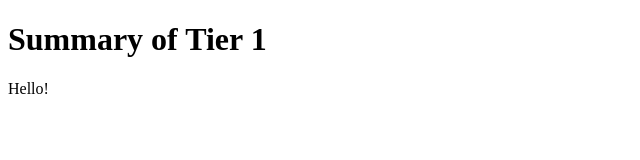
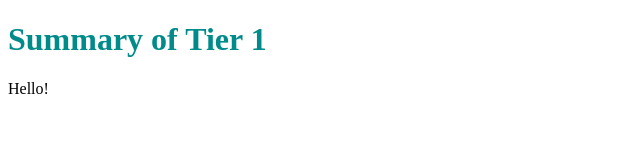
Before and after one commit to john-maybee/summary-video-tier1, a plain HTML site: page index.html in a window 1280 px wide. Shown: the whole page, without its empty margins (0-640 px from the left). Drawn offline with Linux system fonts and the light colour scheme.

Commit message:
brought in CSS file

```diff
--- a/index.html
+++ b/index.html
@@ -4,6 +4,8 @@
     <meta charset="UTF-8">
     <meta http-equiv="X-UA-Compatible" content="IE=edge">
     <meta name="viewport" content="width=, initial-scale=1.0">
+    <!-- link the stylesheet -->
+    <link href="main.css" rel="stylesheet" />
     <title>Summary Tier 1</title>
 </head>
 <body>
--- /dev/null
+++ b/main.css
@@ -0,0 +1,3 @@
+h1 {
+    color: darkcyan;
+}
```
